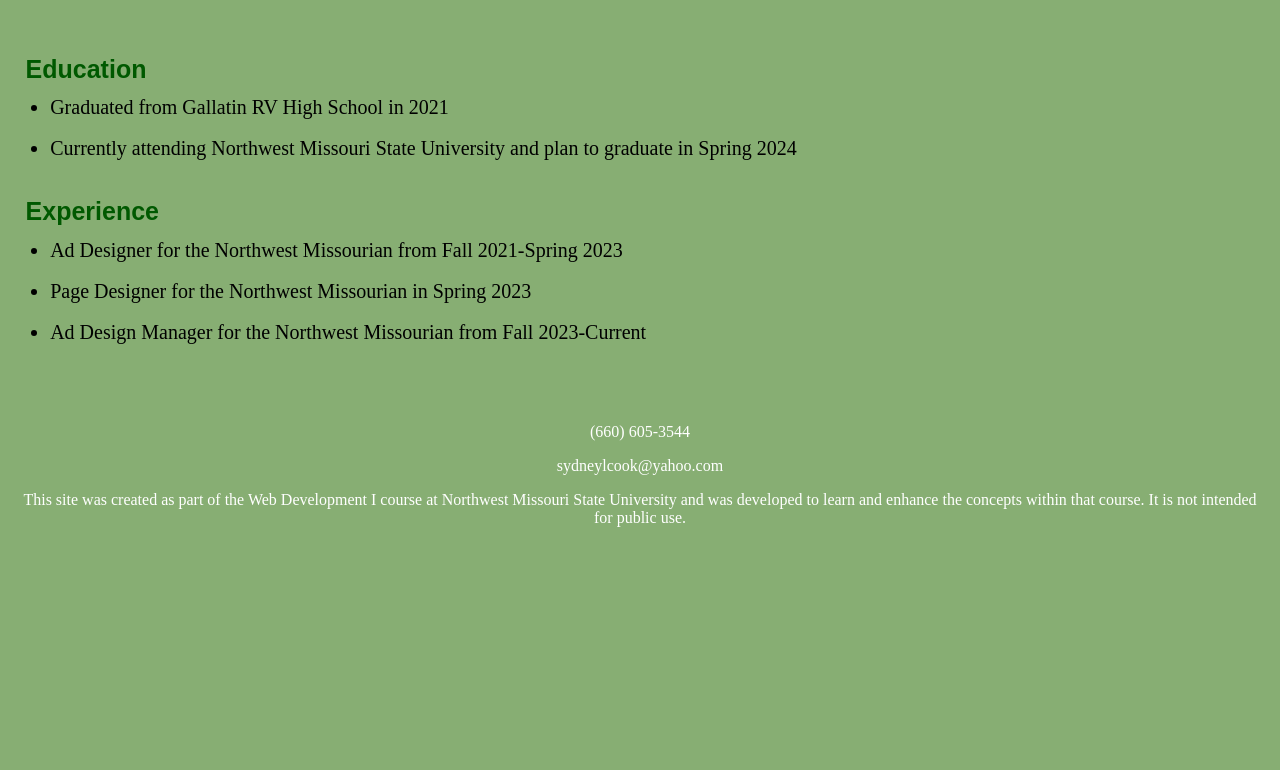
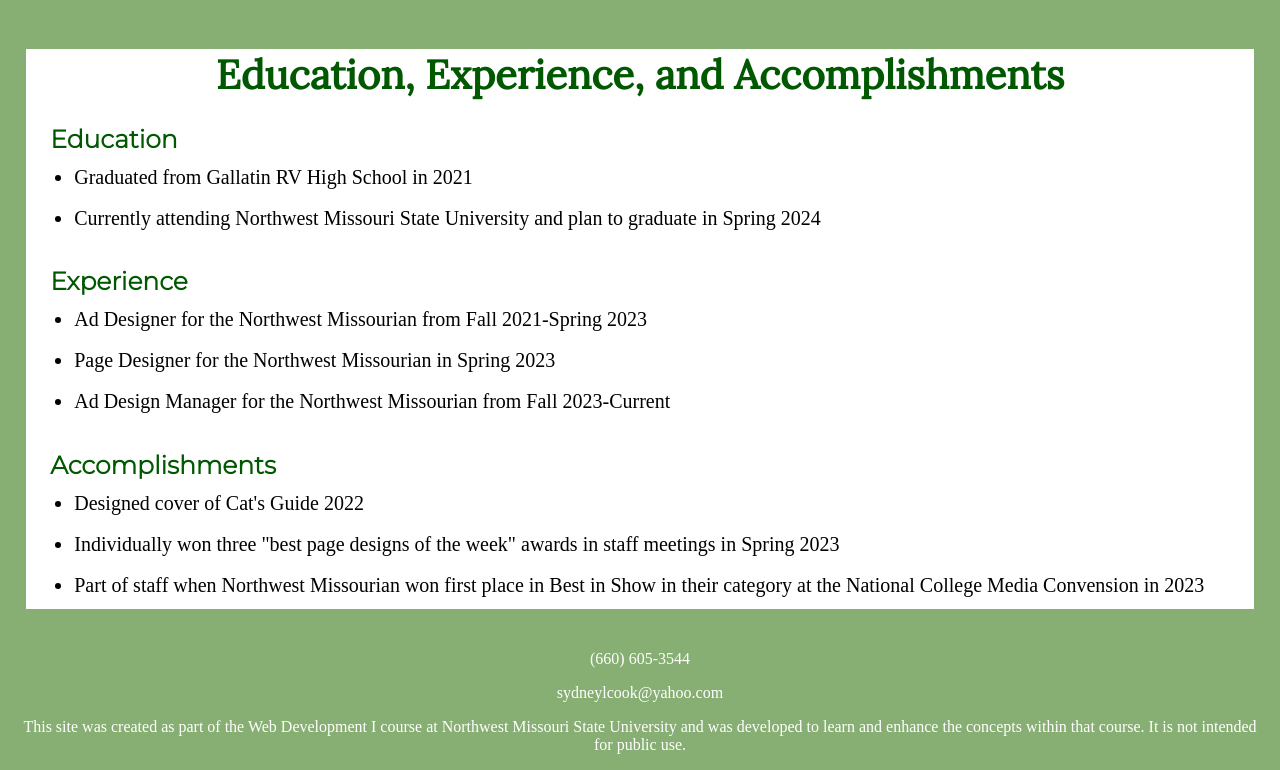
Before and after one commit to 144Sp23/web-project-sydneylcook, a plain HTML site: page experience.html in a window 1280 px wide. Shown: the part 212-982 px from the top of the page. Before the commit the page ends 800 px from the top, so only its background shows below. Drawn offline with Linux system fonts and the light colour scheme.

Commit message:
Update experience.html

```diff
--- a/experience.html
+++ b/experience.html
@@ -4,6 +4,7 @@
     <title>Sydney Cook</title>
     <meta charset="utf-8">
     <link rel="stylesheet" href="css/styles.css">
+    <link href="https://fonts.googleapis.com/css2?family=Lora&family=Montserrat:wght@300&display=swap" rel="stylesheet">
 </head>
 <body>
     <div id="container">
@@ -23,6 +24,11 @@
 
 <!-- Use the main area to add the main content of the webpage -->
     <main>
+        <div class="main">
+        <div id="experiencetitle">
+            <h1>Education, Experience, and Accomplishments</h1>
+        </div>
+        <div id="experiencelist">
         <div id="education">
             <h3>Education</h3>
             <ul>
@@ -38,6 +44,16 @@
                 <li>Ad Design Manager for the Northwest Missourian from Fall 2023-Current</li>
             </ul>
             </div>
+        <div id="accomplishments">
+            <h3>Accomplishments</h3>
+            <ul>
+                <li>Designed cover of Cat's Guide 2022</li>
+                <li>Individually won three "best page designs of the week" awards in staff meetings in Spring 2023</li>
+                <li>Part of staff when Northwest Missourian won first place in Best in Show in their category at the National College Media Convension in 2023</li>
+            </ul>
+        </div>
+        </div>
+        </div>
     </main>
 
 <!-- Use the footer area to add webpage footer content -->
```
